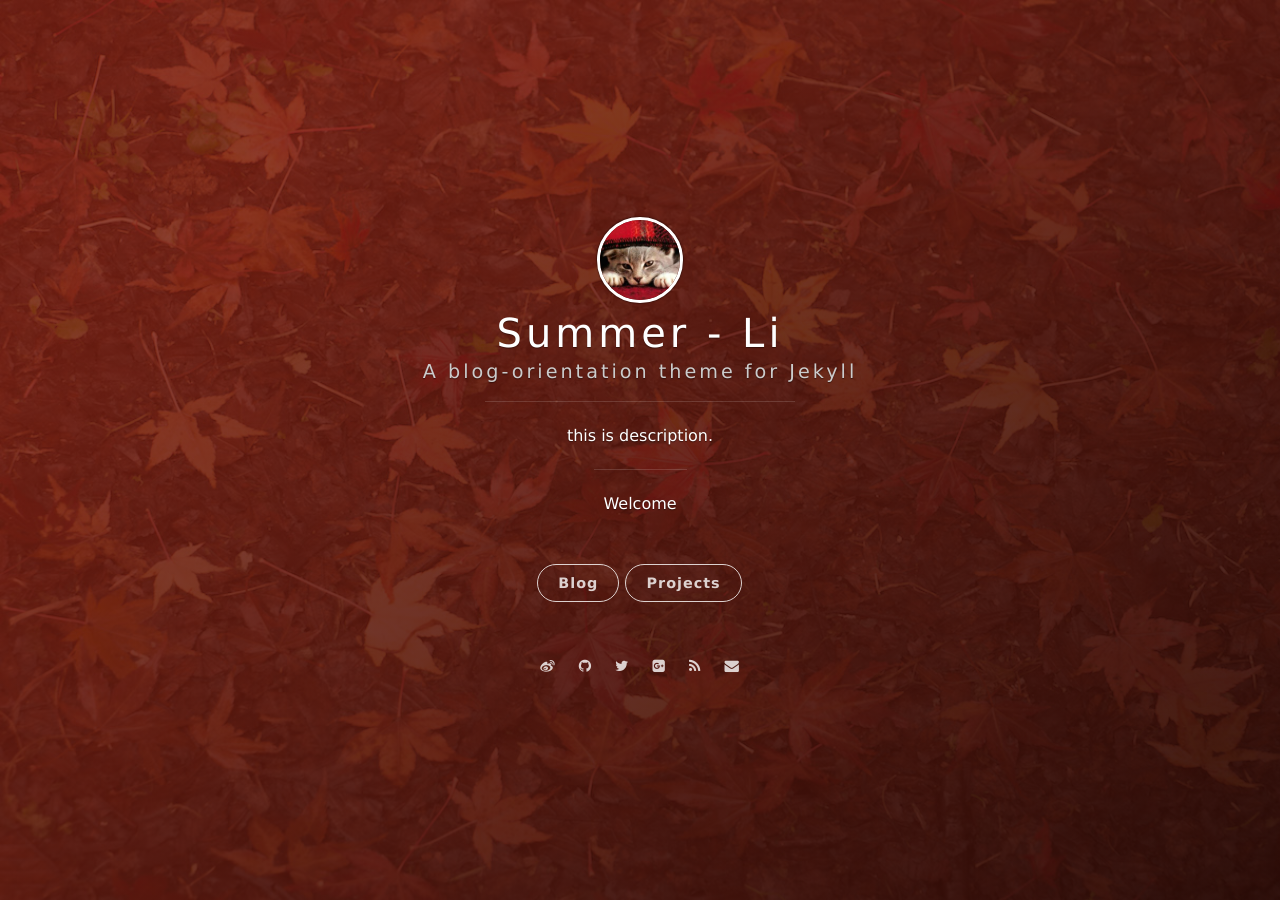
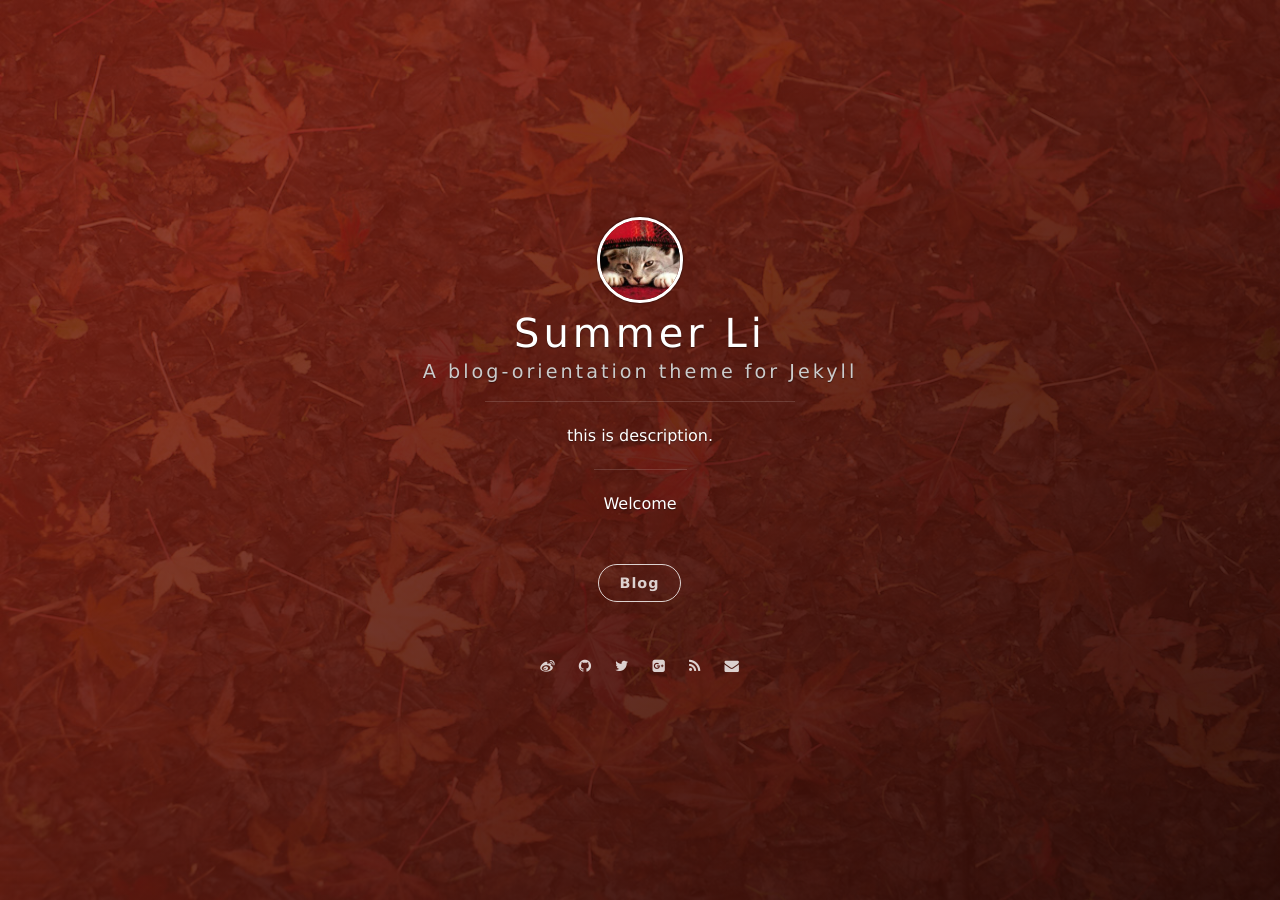
Before and after one commit to summer-LH/summer-lh.github.io, a Jekyll site: the page built from index.html, in a window 1280 px wide. Built offline with Jekyll 4.4.1, drawn with Linux system fonts in a browser that asks for light colours; nearby versions of some CDN libraries; the list of posts is cut into pages by our own code.

Commit message:
[disable project entrance]

```diff
--- a/_config.yml
+++ b/_config.yml
@@ -1,5 +1,5 @@
 # Basic
-title: Summer - Li
+title: Summer Li
 subtitle: A blog-orientation theme for Jekyll
 welcome_message: <a href="" target="_blank">Welcome</a>
 description: this is description.
@@ -21,8 +21,8 @@ blog_button:
     description: Visit blog
 
 # Navigation buttons in the front page.
-nav:
-    - {title: Projects, description: My Projects, url: 'http://project.onevcat.com'}
+# nav:
+    # - {title: Projects, description: My Projects, url: 'http://project.onevcat.com'}
     # - {title: Another Button, description: A button, url: 'http://example.com'}
 
 # Pagination
```
